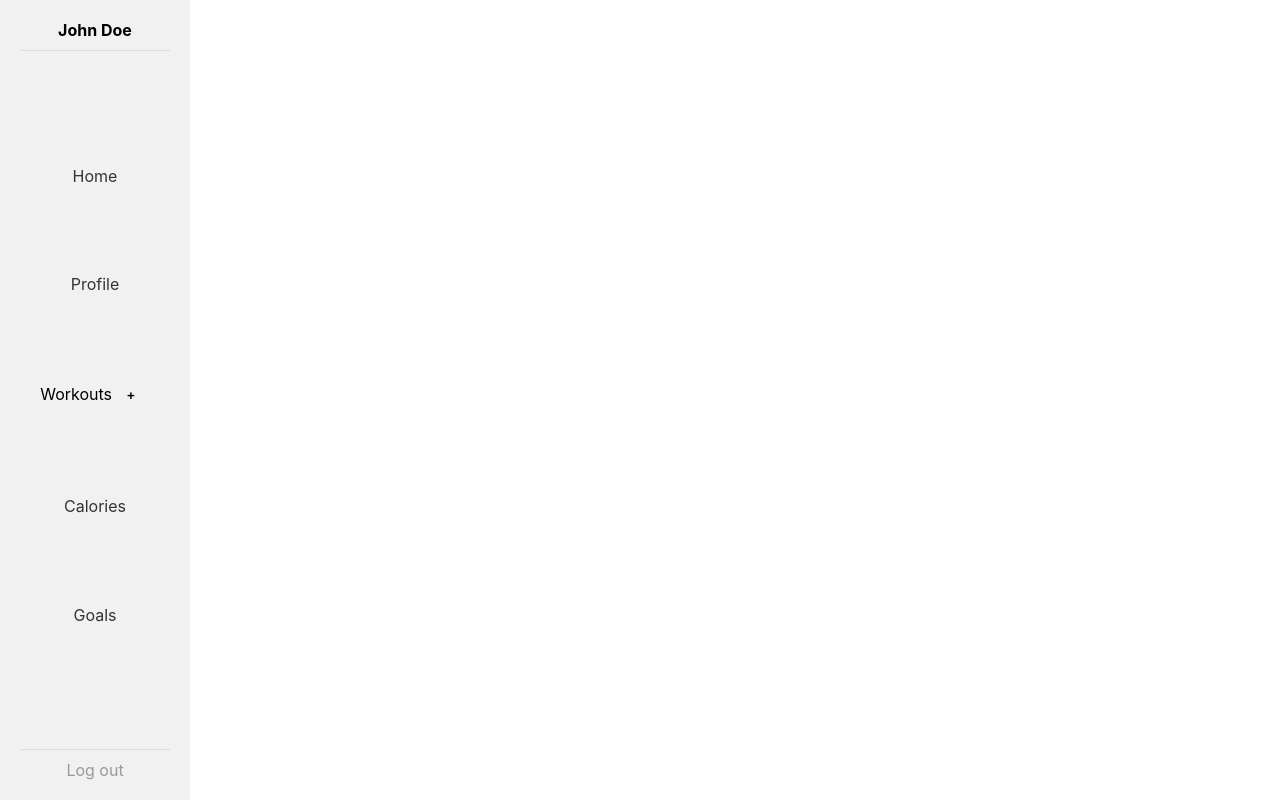
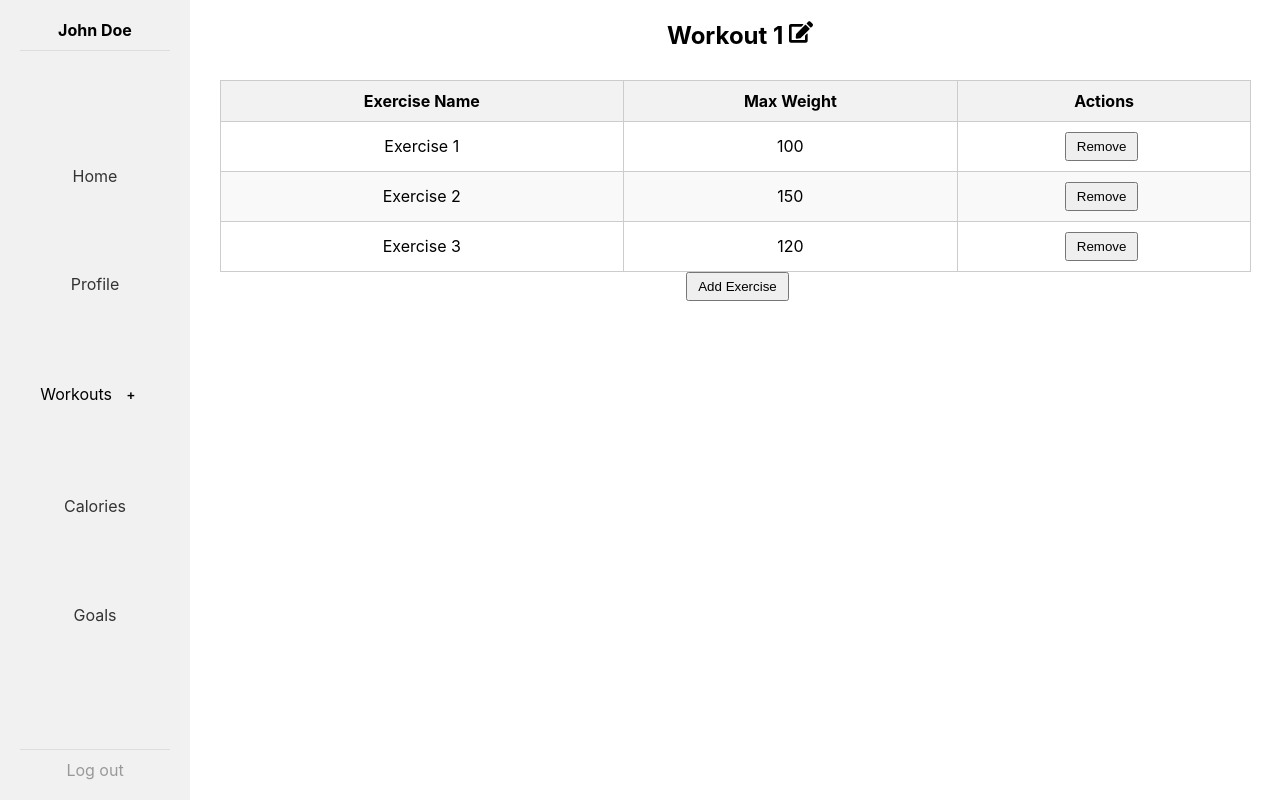
Before and after one commit to mateagluhak/Fitnessify, a React (Create React App) app in the folder fit-ui/: page /workout/1 in a window 1280 px wide. Built offline with nearby package versions, Linux system fonts and the light colour scheme.

Commit message:
UI: modified Workout and Exercise pages

```diff
--- a/fit-ui/package.json
+++ b/fit-ui/package.json
@@ -12,6 +12,7 @@
     "@types/react-dom": "^18.2.4",
     "react": "^18.2.0",
     "react-dom": "^18.2.0",
+    "react-icons": "^4.8.0",
     "react-router-dom": "^6.11.2",
     "react-scripts": "5.0.1",
     "typescript": "^4.9.5",
--- a/fit-ui/src/App.css
+++ b/fit-ui/src/App.css
@@ -119,6 +119,12 @@ table {
   margin-top: 10px;
 }
 
+.table-container {
+  overflow-x: auto;
+  margin-right: 29px;
+  margin-left: 20px;
+}
+
 th,
 td {
   padding: 10px;
@@ -138,3 +144,56 @@ button {
 tr:nth-child(even) {
   background-color: #f9f9f9;
 }
+
+.modal-overlay {
+  position: fixed;
+  top: 0;
+  left: 0;
+  width: 100%;
+  height: 100%;
+  background-color: rgba(0, 0, 0, 0.5);
+  display: flex;
+  align-items: center;
+  justify-content: center;
+}
+
+.modal {
+  background-color: white;
+  padding: 20px;
+  border-radius: 4px;
+  margin-left: 100px;
+}
+
+.modal-content {
+  display: flex;
+  flex-direction: column;
+  gap: 10px;
+}
+
+.modal-content h3 {
+  margin: 0;
+}
+
+.modal-content form {
+  display: flex;
+  flex-direction: column;
+  gap: 10px;
+}
+
+.modal-content label {
+  display: flex;
+  flex-direction: column;
+}
+
+.modal-content input {
+  padding: 5px;
+}
+
+.modal-content button {
+  margin-top: 10px;
+}
+
+.edit-icon:hover {
+  color: blue;
+  cursor: pointer;
+}
--- a/fit-ui/src/App.tsx
+++ b/fit-ui/src/App.tsx
@@ -5,6 +5,7 @@ import Sidebar from './Sidebar';
 import Home from './pages/Home';
 import Workout from './pages/Workout';
 import Exercise from './pages/Exercise';
+import EditWorkout from './pages/EditWorkout';
 
 
 function App() {
@@ -19,6 +20,7 @@ function App() {
             <Route path="/" element={<Home/>} />
             <Route path="/workout" element={<Workout/>} />
             <Route path="/exercise" element={<Exercise/>} />
+            <Route path="/workout/:id" element={<EditWorkout />} />
           </Routes>
         </div>
       </div>
--- /dev/null
+++ b/fit-ui/src/pages/EditWorkout.tsx
@@ -0,0 +1,87 @@
+import React, { useState } from 'react';
+import { useParams, useNavigate } from 'react-router-dom';
+import { FaEdit } from 'react-icons/fa';
+
+function EditWorkout() {
+  const { id } = useParams();
+  const navigate = useNavigate();
+
+  // Sample data for exercises
+  const [exercises, setExercises] = useState([
+    { id: 1, name: 'Exercise 1', maxWeight: 100 },
+    { id: 2, name: 'Exercise 2', maxWeight: 150 },
+    { id: 3, name: 'Exercise 3', maxWeight: 120 },
+  ]);
+
+  const [selectedExercise, setSelectedExercise] = useState<null | { id: number; name: string; maxWeight: number }>(null);
+  const [workoutName, setWorkoutName] = useState(`Workout ${id}`);
+  const [isEditing, setIsEditing] = useState(false);
+
+  // Handle deleting an exercise
+  const handleDelete = (exerciseId: number) => {
+    // Implement delete logic here
+  };
+
+  // Handle form submission for exercise editing
+  const handleSubmit = (event: React.FormEvent) => {
+    event.preventDefault();
+    // Implement form submission logic here
+  };
+
+  const handleEditWorkoutName = () => {
+    setIsEditing(!isEditing);
+  };
+
+  const handleSubmitWorkoutName = (event:any) => {
+    event.preventDefault();
+    setIsEditing(false);
+    // Perform any necessary logic with the updated workout name
+  };
+
+  return (
+    <div className="edit-workout-container">
+      <h2>
+        {isEditing ? (
+          <form onSubmit={handleSubmitWorkoutName}>
+            <input
+              type="text"
+              value={workoutName}
+              onChange={(event) => setWorkoutName(event.target.value)}
+            />
+            <button type="submit">Save</button>
+          </form>
+        ) : (
+          <>
+            {workoutName} <FaEdit className="edit-icon" onClick={handleEditWorkoutName} />
+          </>
+        )}
+      </h2>
+      <div className="table-container">
+        <table>
+          <thead>
+            <tr>
+              <th>Exercise Name</th>
+              <th>Max Weight</th>
+              <th>Actions</th>
+            </tr>
+          </thead>
+          <tbody>
+            {exercises.map((exercise) => (
+              <tr key={exercise.id}>
+                <td>{exercise.name}</td>
+                <td>{exercise.maxWeight}</td>
+                <td>
+                  <button onClick={() => handleDelete(exercise.id)}>Remove</button>
+                </td>
+              </tr>
+            ))}
+          </tbody>
+        </table>
+      </div>
+
+      <button>Add Exercise</button>
+    </div>
+  );
+}
+
+export default EditWorkout;
--- a/fit-ui/src/pages/Exercise.tsx
+++ b/fit-ui/src/pages/Exercise.tsx
@@ -1,9 +1,109 @@
-import React from "react";
+import React, { useState } from 'react';
+import { useParams, useNavigate } from 'react-router-dom';
 
 function Exercise() {
+  const { id } = useParams();
+  const navigate = useNavigate();
+
+  // Sample data for exercises
+  const [exercises, setExercises] = useState([
+    { id: 1, name: "Exercise 1", maxWeight: 100 },
+    { id: 2, name: "Exercise 2", maxWeight: 150 },
+    { id: 3, name: "Exercise 3", maxWeight: 120 },
+  ]);
+
+  const [selectedExercise, setSelectedExercise] = useState<null | { id: number; name: string; maxWeight: number }>(null);
+
+  // Handle deleting an exercise
+  const handleDelete = (exerciseId: number) => {
+    // Implement delete logic here
+  };
+
+  // Handle editing an exercise
+  const handleEdit = (exerciseId: number) => {
+    const exercise = exercises.find((exercise) => exercise.id === exerciseId);
+    setSelectedExercise(exercise || null);
+  };
+
+  // Handle form submission for exercise editing
+  const handleSubmit = (event: React.FormEvent) => {
+    event.preventDefault();
+    // Implement form submission logic here
+  };
+
+  // Handle form input change
+  const handleChange = (event: React.ChangeEvent<HTMLInputElement>) => {
+    // Implement form input change logic here
+  };
+
+  // Handle closing the modal
+  const handleCloseModal = () => {
+    setSelectedExercise(null);
+  };
+
   return (
-    <div className="workout-container">
+    <div>
       <h1>Exercise</h1>
+      <div className='table-container'>
+      <table>
+        <thead>
+          <tr>
+            <th>Exercise Name</th>
+            <th>Max Weight</th>
+            <th>Actions</th>
+          </tr>
+        </thead>
+        <tbody>
+          {exercises.map((exercise) => (
+            <tr key={exercise.id}>
+              <td>{exercise.name}</td>
+              <td>{exercise.maxWeight}</td>
+              <td>
+                <button onClick={() => handleEdit(exercise.id)}>Edit</button>
+                <button onClick={() => handleDelete(exercise.id)}>Delete</button>
+              </td>
+            </tr>
+          ))}
+        </tbody>
+      </table>
+      </div>
+
+      {/* Modal for editing exercise */}
+      {selectedExercise && (
+        <div className="modal-overlay">
+          <div className="modal">
+            <div className="modal-content">
+              <h3>Edit Exercise</h3>
+              <form onSubmit={handleSubmit}>
+                <label>
+                  Exercise Name:
+                  <input
+                    type="text"
+                    name="name"
+                    value={selectedExercise.name}
+                    onChange={handleChange}
+                  />
+                </label>
+                <label>
+                  Max Weight:
+                  <input
+                    type="number"
+                    name="maxWeight"
+                    value={selectedExercise.maxWeight}
+                    onChange={handleChange}
+                  />
+                </label>
+                <div>
+                  <button type="submit">Save</button>
+                  <button onClick={handleCloseModal}>Cancel</button>
+                </div>
+              </form>
+            </div>
+          </div>
+        </div>
+      )}
+
+      {/* Rest of the code... */}
     </div>
   );
 }
--- a/fit-ui/src/pages/Workout.tsx
+++ b/fit-ui/src/pages/Workout.tsx
@@ -1,12 +1,19 @@
 import React from "react";
+import { useNavigate } from "react-router-dom";
 
 function Workout() {
+  const navigate = useNavigate();
+
   // Sample data for the table
   const workouts = [
     { id: 1, name: "Workout 1", exercises: "Exercise 1, Exercise 5, Exercise 6" },
     { id: 2, name: "Workout 2", exercises: "Exercise 2" },
     { id: 3, name: "Workout 3", exercises: "Exercise 3" },
   ];
+
+  const handleEdit = (id:number) => {
+    navigate(`/workout/${id}`);
+  };
 
   return (
     <div className="workout-container">
@@ -25,7 +32,7 @@ function Workout() {
               <td>{workout.name}</td>
               <td>{workout.exercises}</td>
               <td>
-                <button>Edit</button>
+                <button onClick={() => handleEdit(workout.id)}>Edit</button>
                 <button>Delete</button>
               </td>
             </tr>
```
Also changed, not shown: 1 other file (tests, documents, lock files or other folders).
